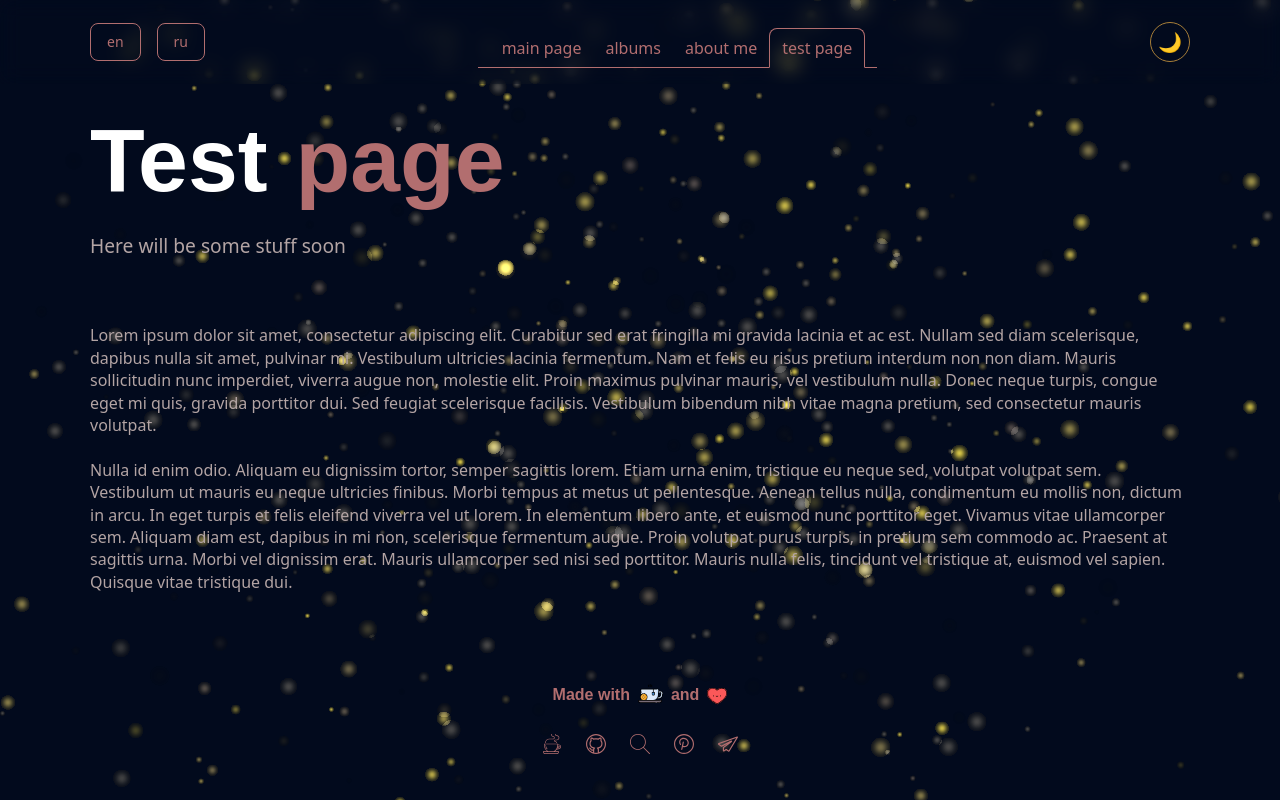
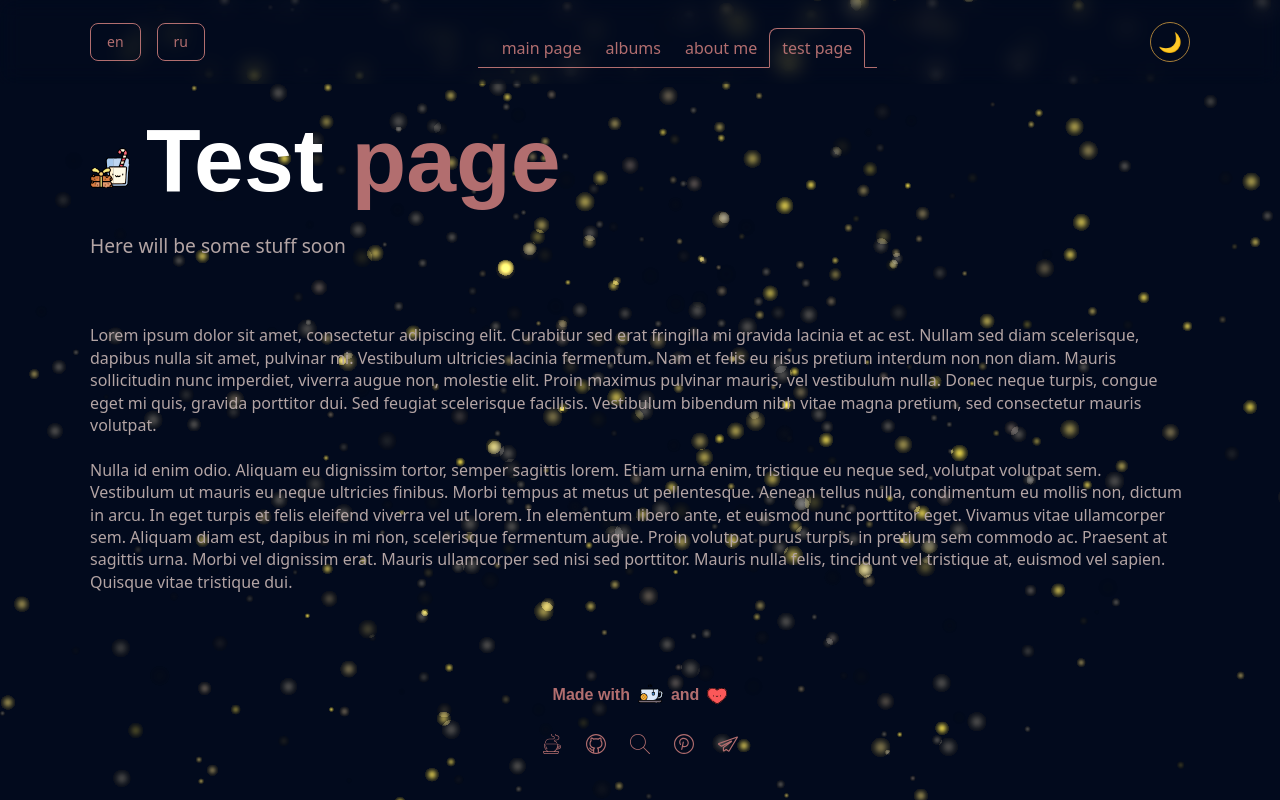
Before and after one commit to Shadowic/blog-react, a React (Vite) app: page /test-page in a window 1280 px wide. Built offline with nearby package versions, Linux system fonts and the light colour scheme.

Commit message:
fix: minor sizing fix heading icon

```diff
--- a/src/pages/TestPage/TestPage.tsx
+++ b/src/pages/TestPage/TestPage.tsx
@@ -10,6 +10,7 @@ export default function TestPage() {
     return (
         <>
             <Heading
+                icon={<IconComponent />}
                 heading={<Trans i18nKey="testPage.title" components={{ b: <b /> }}>
                     <b>Fallback</b> текст
                 </Trans>}
--- a/src/shared/ui/Heading/Heading.module.scss
+++ b/src/shared/ui/Heading/Heading.module.scss
@@ -11,6 +11,8 @@
     width: 32px;
     height: 32px;
     color: var(--color-text);
+    margin-right: 1rem;
+    vertical-align: middle;
     svg {
       width: 100%;
       height: 100%;
@@ -241,5 +243,9 @@
       font-size: 1.2rem;
       line-height: 1.8rem;
     }
+    i {
+      width: 40px;
+      height: 40px;
+    }
   }
 }
```
